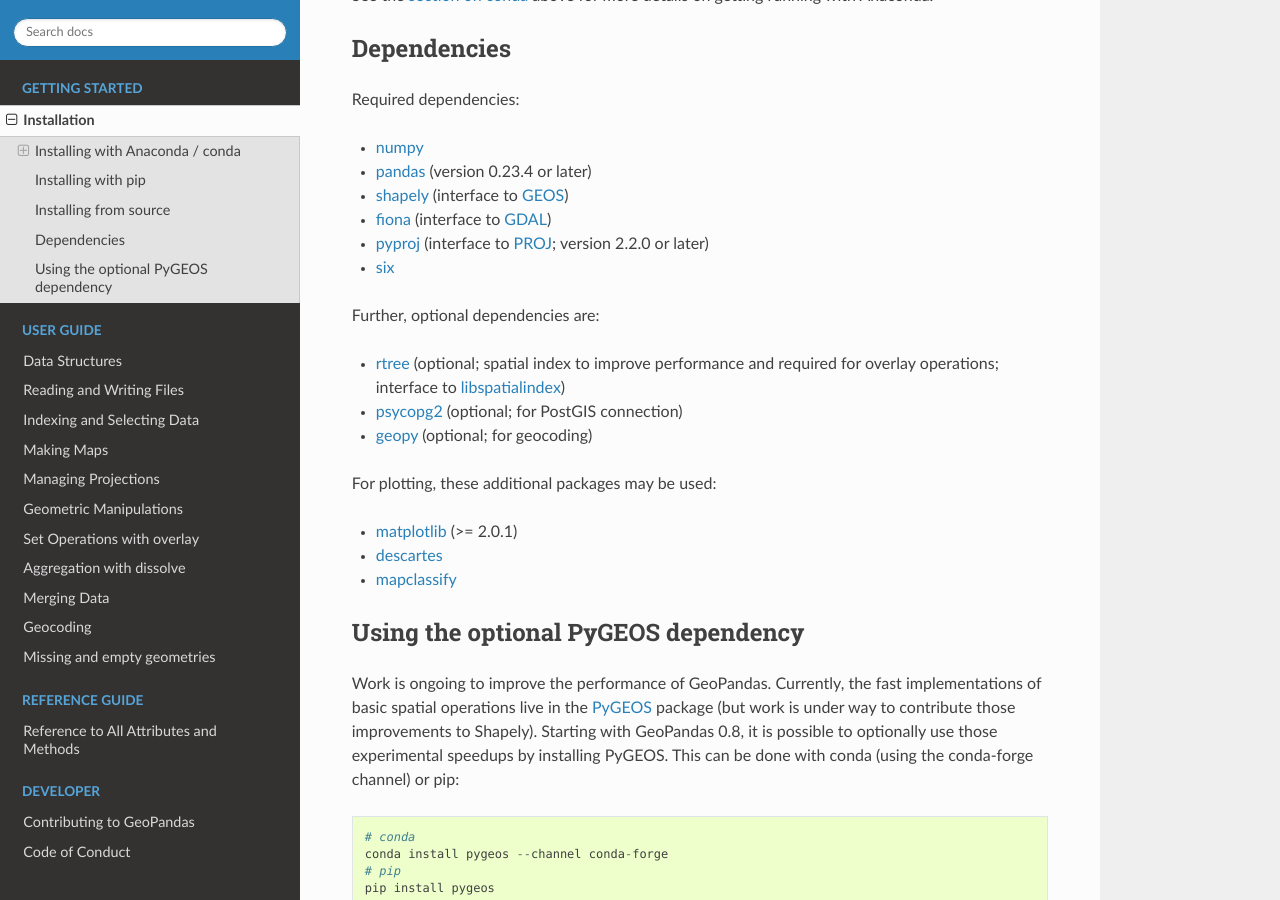
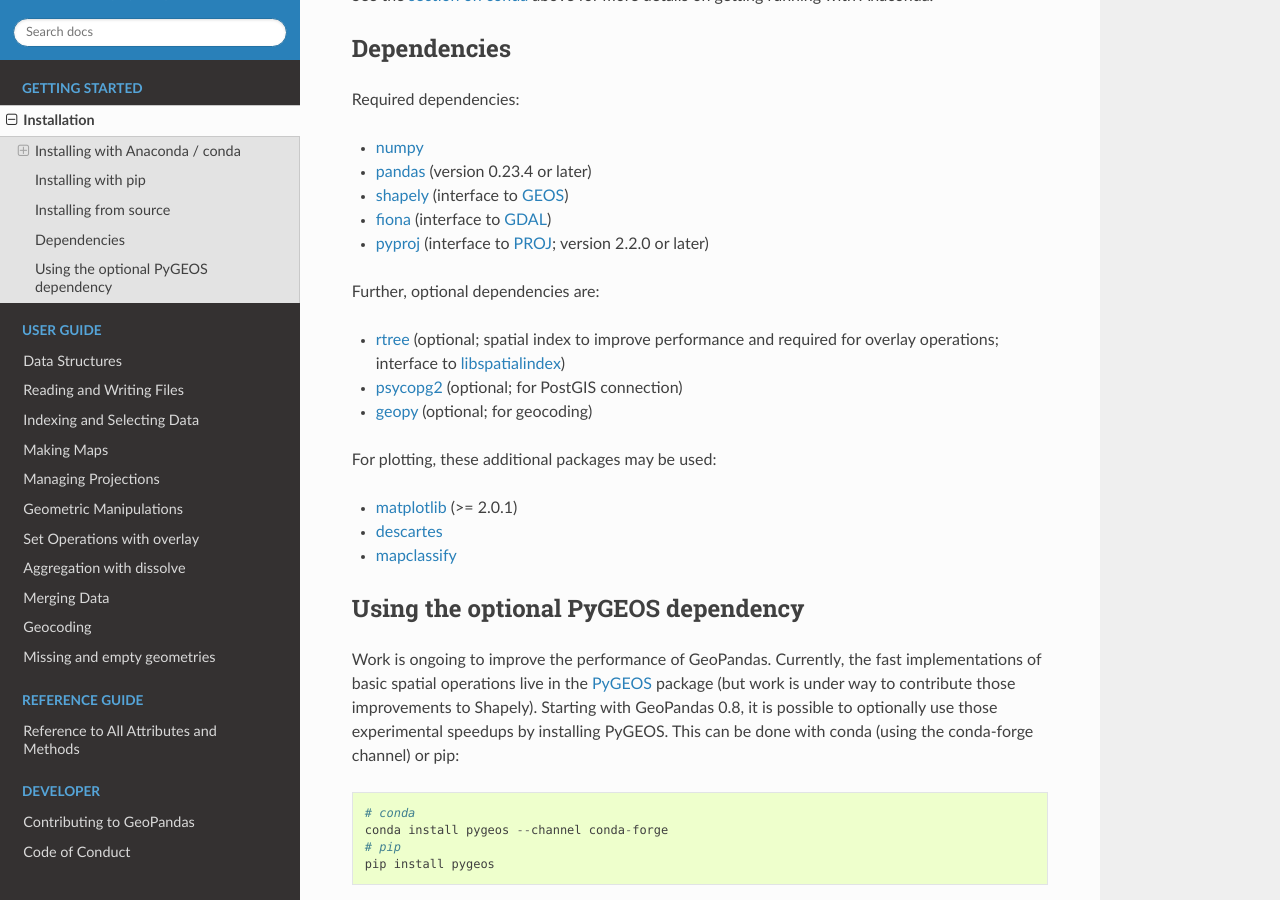
Before and after one commit to geopandas/geopandas, a Sphinx documentation site: the page built from doc/source/install.rst, in a window 1280 px wide and 900 px high, scrolled down 2607 px. Built offline with Sphinx 7.4.7 and the Read the Docs theme 2.0.0, drawn with Linux system fonts in a browser that asks for light colours; pages that are not in the unit, such as notebooks, are missing from menus.

Commit message:
DOC: remove six as a depenency

```diff
--- a/doc/source/install.rst
+++ b/doc/source/install.rst
@@ -143,7 +143,6 @@
 - `shapely`_ (interface to `GEOS`_)
 - `fiona`_ (interface to `GDAL`_)
 - `pyproj`_ (interface to `PROJ`_; version 2.2.0 or later)
-- `six`_
 
 Further, optional dependencies are:
 
@@ -217,8 +216,6 @@
 
 .. _geopy: https://github.com/geopy/geopy
 
-.. _six: https://pythonhosted.org/six
-
 .. _psycopg2: https://pypi.python.org/pypi/psycopg2
 
 .. _mapclassify: http://pysal.org/mapclassify
```
